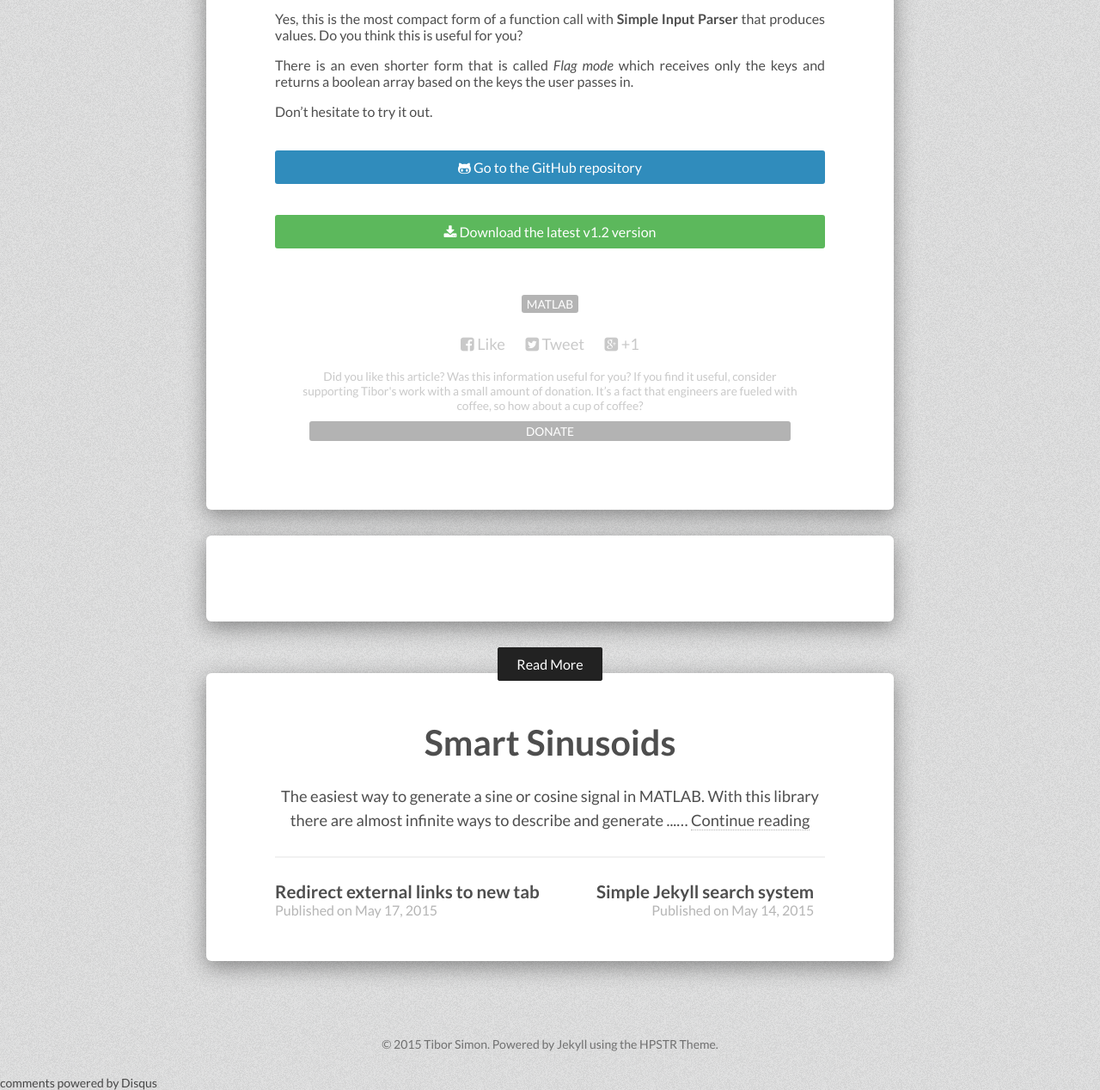
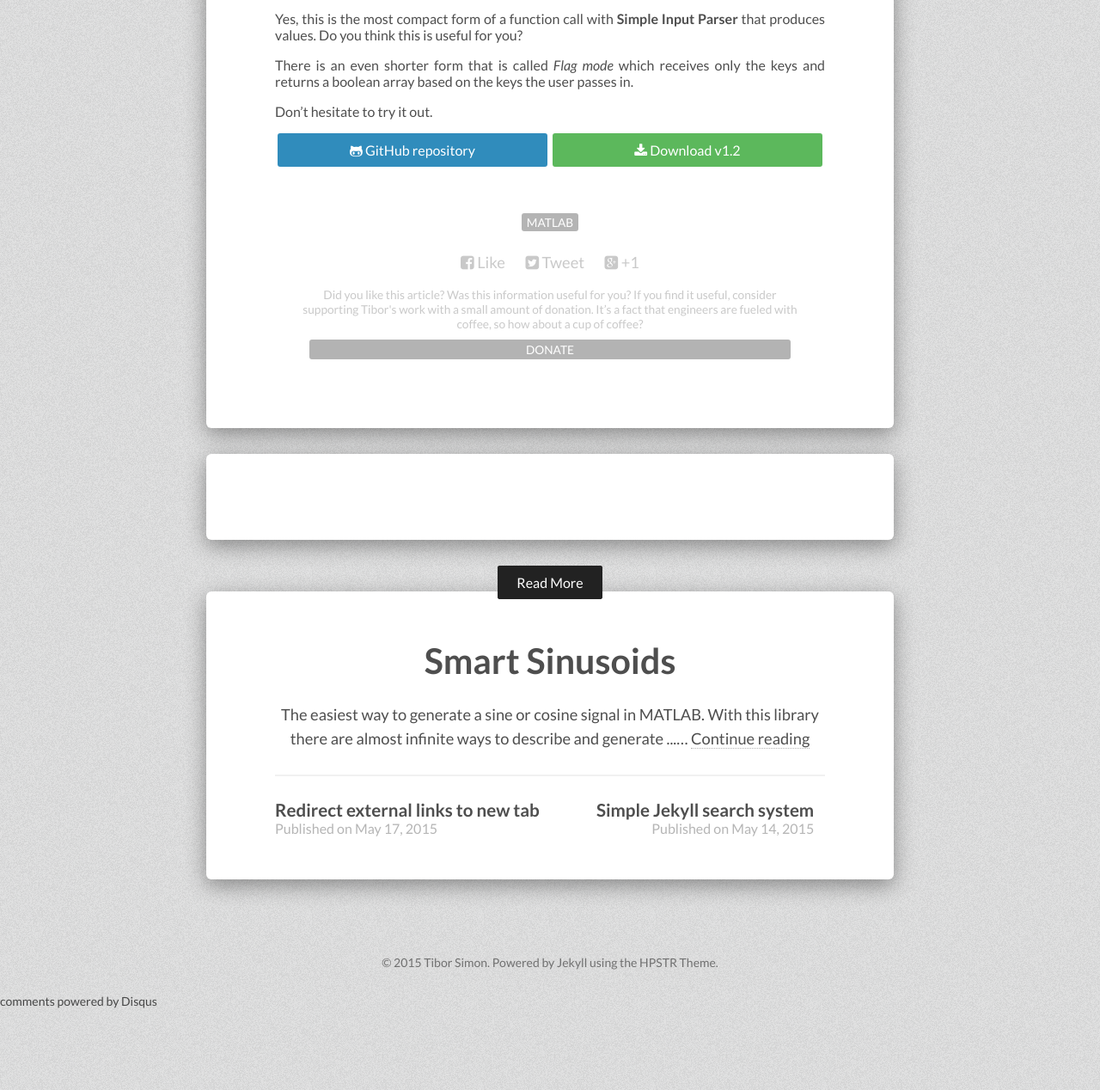
Before and after one commit to tiborsimon/tiborsimon.github.io, a Jekyll site: the page built from _posts/2015-05-02-simple-input-parser.md, in a window 1280 px wide, cut to the strip 2355-3623 px from the top of the page. Shown: the whole strip at 86% size. Built offline with Jekyll 4.4.1, drawn with Linux system fonts in a browser that asks for light colours; nearby versions of some CDN libraries; comment, search, counter and statistics services are not loaded; after the commit the page ends 3528 px from its top, so only the background shows below that.

Commit message:
Article and CSS update

```diff
--- a/_posts/2015-05-02-simple-input-parser.md
+++ b/_posts/2015-05-02-simple-input-parser.md
@@ -70,6 +70,9 @@
 
 Don't hesitate to try it out.
 
-<a href='https://github.com/tiborsimon/simple-input-parser' class="btn-info btn centered"><i class="fa fa-github-alt"></i> Go to the GitHub repository</a>
 
-<a href='https://github.com/tiborsimon/simple-input-parser/archive/v1.2.zip' class="btn-success btn centered"><i class="fa fa-download"></i> Download the latest v1.2 version</a>
+<div class="half-centered-wrapper">
+<a href='https://github.com/tiborsimon/simple-input-parser' class="btn-info btn half-centered"><i class="fa fa-github-alt"></i> GitHub repository</a>
+
+<a href='https://github.com/tiborsimon/simple-input-parser/archive/v1.2.zip' class="btn-success btn half-centered"><i class="fa fa-download"></i> Download v1.2</a>
+</div>
--- a/_sass/_elements.scss
+++ b/_sass/_elements.scss
@@ -142,6 +142,33 @@
   }
 }
 
+
+// Button management blocks
+// --------------------------------------------------
+
+.half-centered-wrapper {
+  text-align: center;
+  margin-bottom: 20px;
+}
+
+.half-centered-wrapper:before,
+.half-centered-wrapper:after {
+  content : "";
+  display: table;
+}
+.half-centered-wrapper:after {
+  clear: both;
+}
+
+.half-centered {
+  display: block;
+  text-align: center;
+  float: left;
+  margin: 0 0.5%;
+  width: 49%;
+}
+
+
 // Well
 // --------------------------------------------------
 .well {
--- a/_sass/_page.scss
+++ b/_sass/_page.scss
@@ -667,30 +667,3 @@
   color: white;
   @include rounded(3px);
 }
-
-
-
-// Author block
-// --------------------------------------------------
-
-
-.author-block:before,
-.author-block:after {
-  content : "";
-  display: table;
-}
-.donation-wrapper:after {
-  clear: both;
-}
-
-.author-image {
-
-}
-.author-content {
-
-}
-.author-name {
-}
-.author-bio {
-
-}
```
